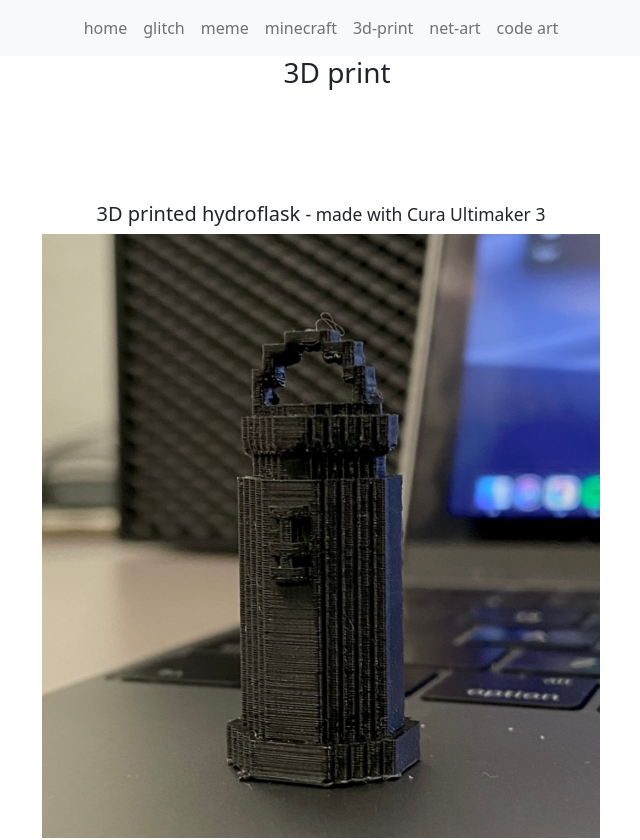
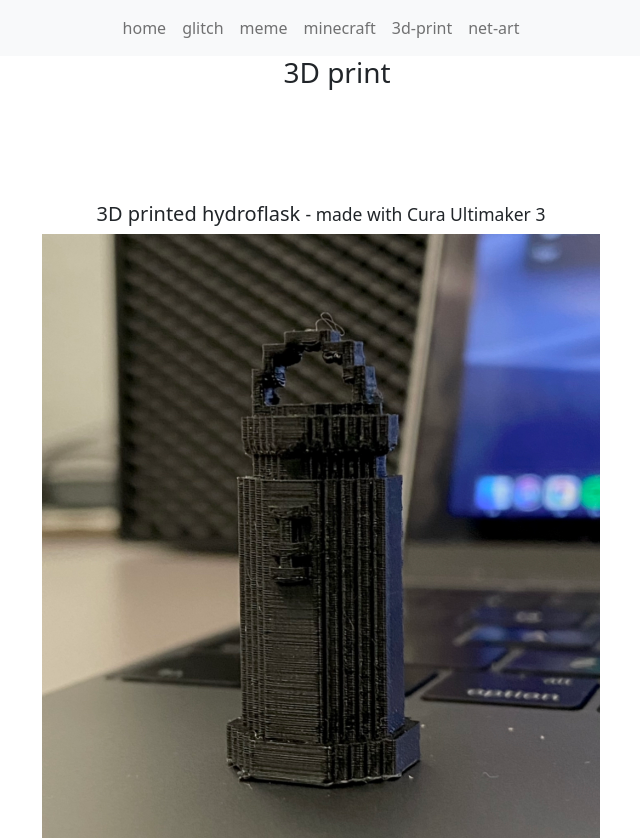
Before and after one commit to bycharlize/bycharlize.github.io, a plain HTML site: page bootstrap/3d.html in a window 1280 px wide. Shown: the top 840 px of the page, without its empty margins (319-959 px from the left). Drawn offline with nearby package versions, Linux system fonts and the light colour scheme.

Commit message:
remove code art from nav bar

```diff
--- a/bootstrap/3d.html
+++ b/bootstrap/3d.html
@@ -26,7 +26,6 @@
     <li class="nav-item"><a class="nav-link" href="minecraft.html">minecraft</a>      </li>
 	 <li class="nav-item"><a class="nav-link" href="3d.html">3d-print</a></li>
     <li class="nav-item"><a class="nav-link" href="netart.html">net-art</a></li>
-    <li class="nav-item"><a class="nav-link" href="code-as-art.html">code art</a></li>
 </ul>
 </nav>
 <ul><p class="h3 text-center">3D print</p></ul>
```
Also changed, not shown: bootstrap/glitch.html (+0 -1 lines), bootstrap/index.html (+0 -1 lines), bootstrap/meme.html (+0 -1 lines), bootstrap/minecraft.html (+0 -1 lines), bootstrap/netart.html (+0 -1 lines).
